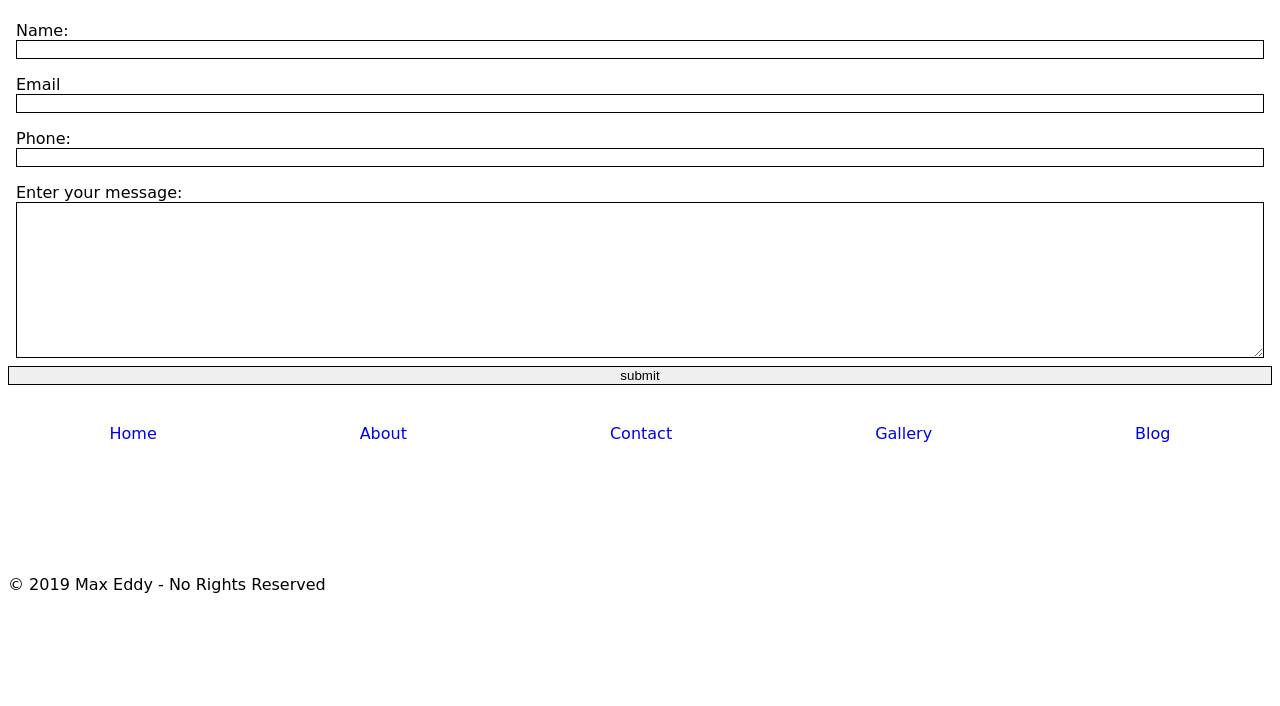
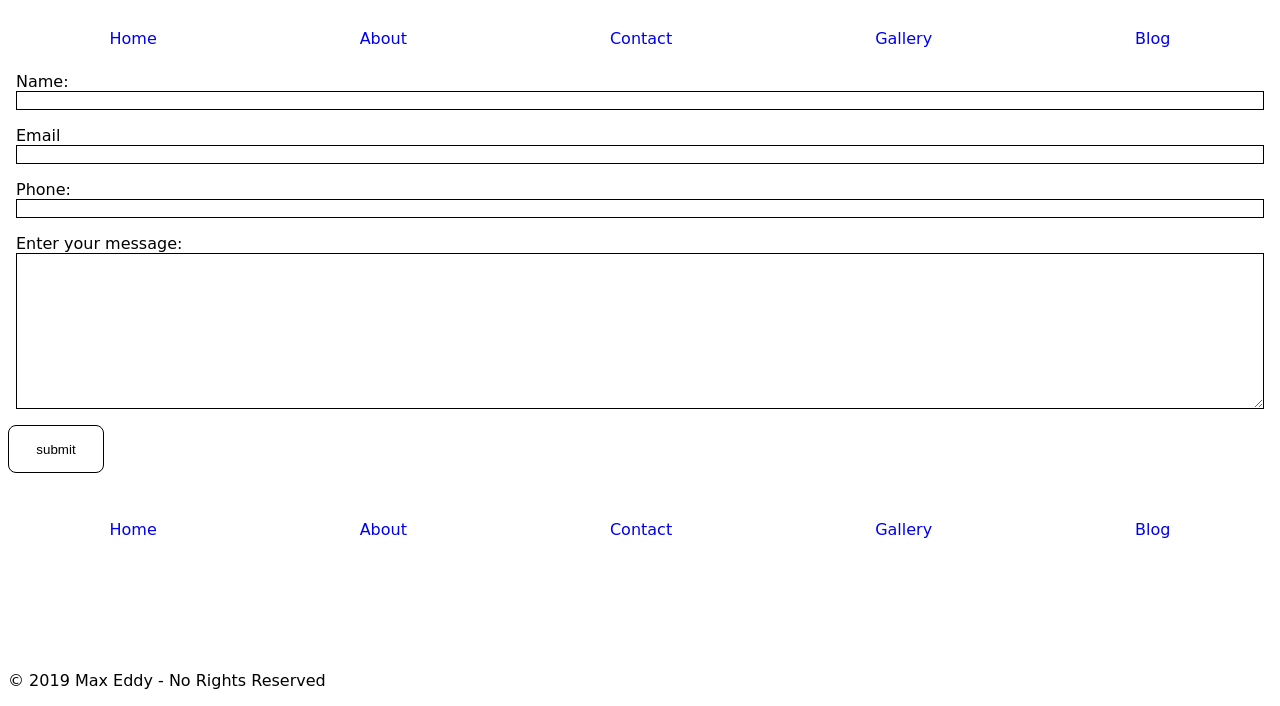
Before and after one commit to Hikenviken/Practice-Project, a website: page contact/index.html in a window 1280 px wide. Shown: the part 227-933 px from the top of the page. Before the commit the page ends 837 px from the top, so only its background shows below. Drawn offline with Linux system fonts and the light colour scheme; a web font is replaced by a local one.

Commit message:
fixed small bug in contact page

```diff
--- a/contact/index.html
+++ b/contact/index.html
@@ -21,8 +21,13 @@
       <h1>Max Eddy's Practice Project</h1>
     </header>
     <nav>
-
-
+        <ul>
+            <li><a href="../">Home</a></li>
+            <li><a href="../about/">About</a></li>
+            <li><a href="./">Contact</a></li>
+            <li><a href="../gallery/">Gallery</a></li>
+            <li><a href="../blog/">Blog</a></li>
+        </ul>
         <main>
             <form action="">
                 <div>
--- a/style.css
+++ b/style.css
@@ -125,7 +125,16 @@ textarea {
 form div {
   display: flex;
   flex-direction: column;
-  margin: var(--base-spacing)
+  margin: var(--base-spacing);
+}
+input[type="submit"] {
+  background: var(--secondary);
+  border-radius: var(--base-spacing);
+  display: inline-block;
+  margin: var(--base-spacing) 0;
+  min-height: calc(var(--base-spacing) * 6);
+  max-width: calc(var(--base-spacing) * 12);
+  text-align: center;
 }
 
 @media screen and (min-width: 768px) {
```
Also changed, not shown: index.html (+2 -2 lines), 1 other file.
